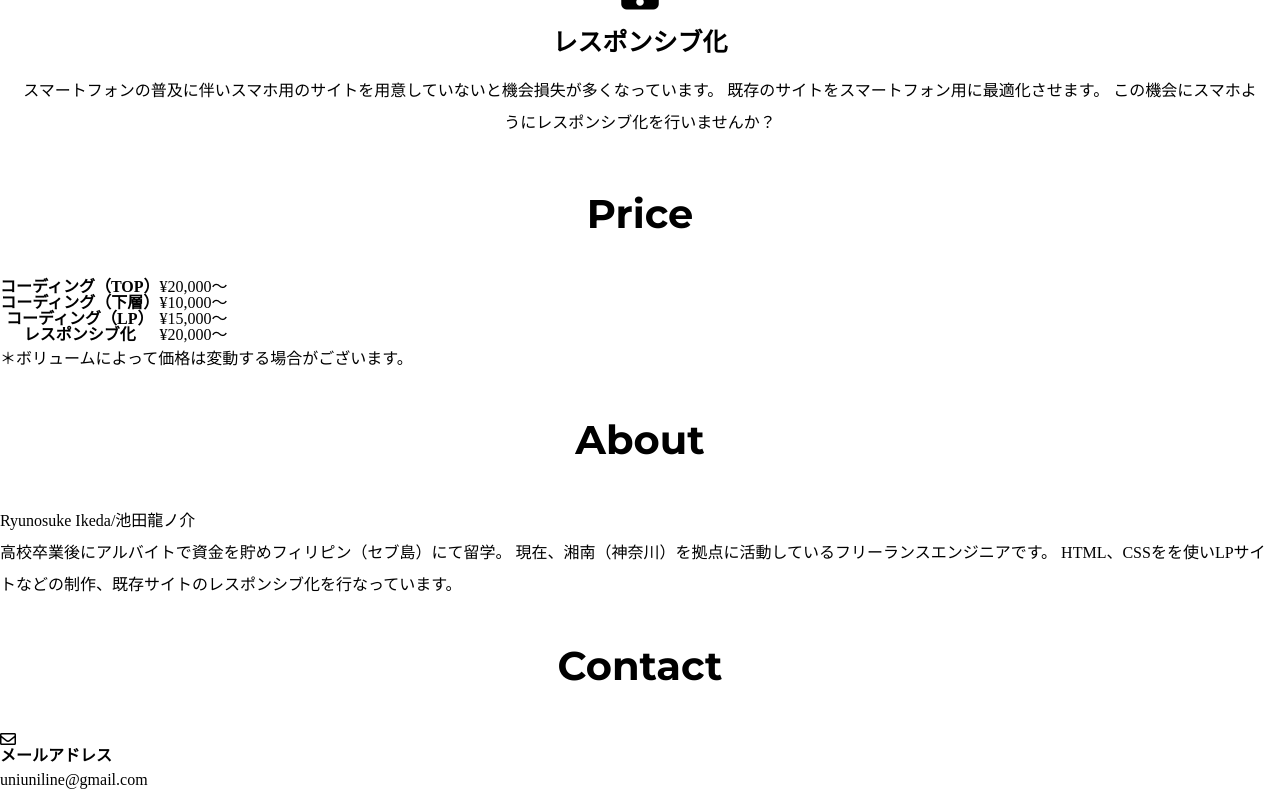
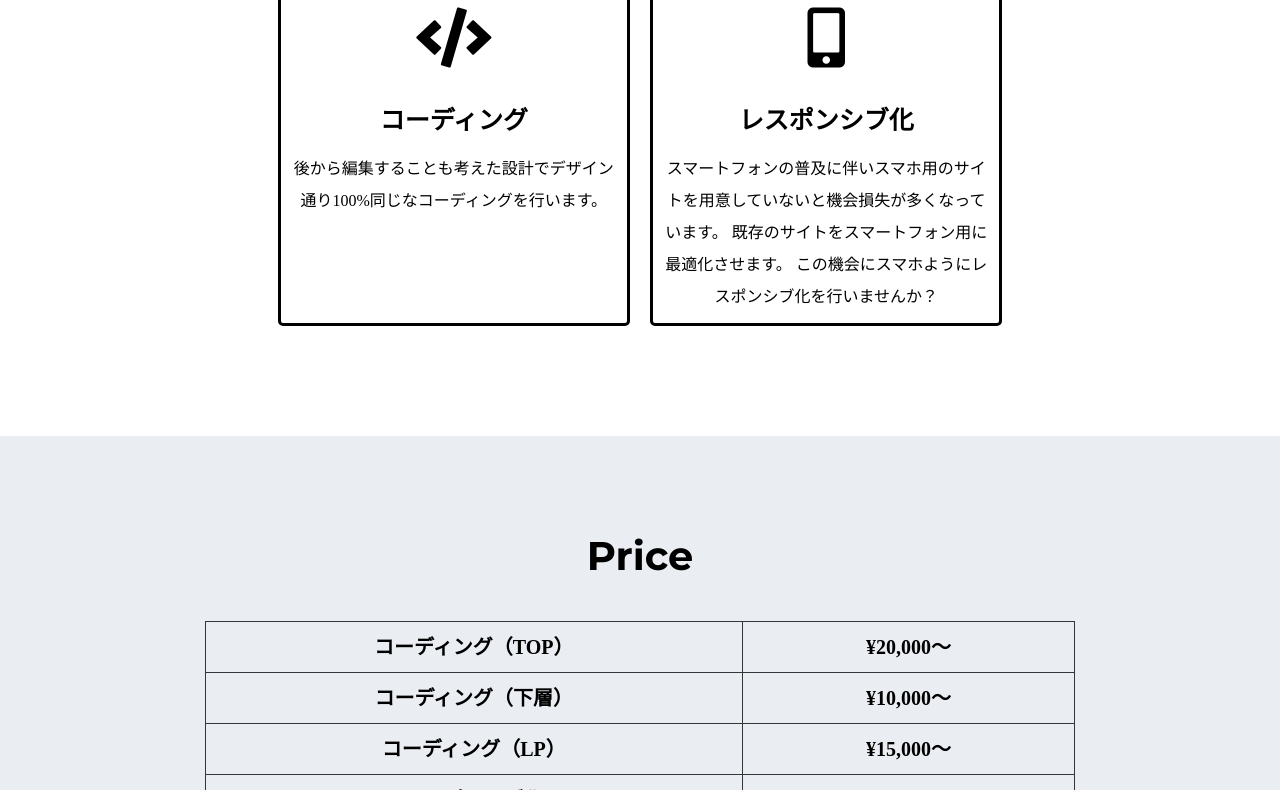
Before and after one commit to pinkpost/portfolio1.0, a plain HTML site: page index.html in a window 1280 px wide. Shown: the part 1020-1810 px from the top of the page. Drawn offline with Linux system fonts and the light colour scheme.

Commit message:
Add files via upload

```diff
--- a/css/style.css
+++ b/css/style.css
@@ -47,30 +47,38 @@ p{
 	position: absolute;
 	right: 8%;
 	top: 60%;
-	margin: auto;
+	margin: 0 auto;
+
+
 }
 .title{
 	font-size: 40px;
 	text-align: center;
-	margin-top: 45px;
 	margin-bottom: 45px;
+
+}
+section{
+	padding-top: 100px;
+	padding-bottom: 100px;
 }
 
-#container{
+.container{
 	width:85%;
 	margin: 0 auto;
 }
 .service{
-
 }
-.service-content{
+.item{
 	display: flex;
 	justify-content: center;
 }
 .service-items{
+	width: 30%;
 	text-align: center;
 	margin: 10px;
 	padding: 10px;
+	border: solid ;
+	border-radius: 5px;
 }
 .service-items:hover{
 	background-color: #f7f7f7;
@@ -82,13 +90,66 @@ p{
 }
 .service-items i{
 	font-size: 60px;
+	padding: 20px;
 
 }
+
+.price-content table{
+	margin: 0 auto;
+	width: 80%;
+	font-size: 25px;
+}
+table{
+	width: 100%;
+	margin: 0 auto;
+}
+th, td {
+    border: 1px solid #363636;
+    padding: 15px 50px;
+    font-size: 20px;
+    font-weight: bold;
+    text-align: center;
+}
+.price{
+	background-color:#eaedf2;
+}
+.contact{
+	background-color:#eaedf2;
+}
+
+.contact-items{
+	width: 30%;
+	text-align: center;
+	margin: 10px;
+	padding: 10px;
+
+}
+.contact-items:hover{
+	background-color: #f7f7f7;
+}
+.contact-items h3{
+	font-size: 25px;
+	padding: 20px;
+	text-align: center;
+}
+.contact-items i{
+	font-size: 60px;
+	padding: 20px;
+}
+.contact-items p{
+
+}
+.contact-items a{
+	color: #000;
+}
+
+
+
 /* ---- particles.js container ---- */
 
 #particles-js{
   width: 100%;
-  height: 100%;
+  height:800px;
   background-color: #000;
   background-image: url('');
   background-size: cover;
```
